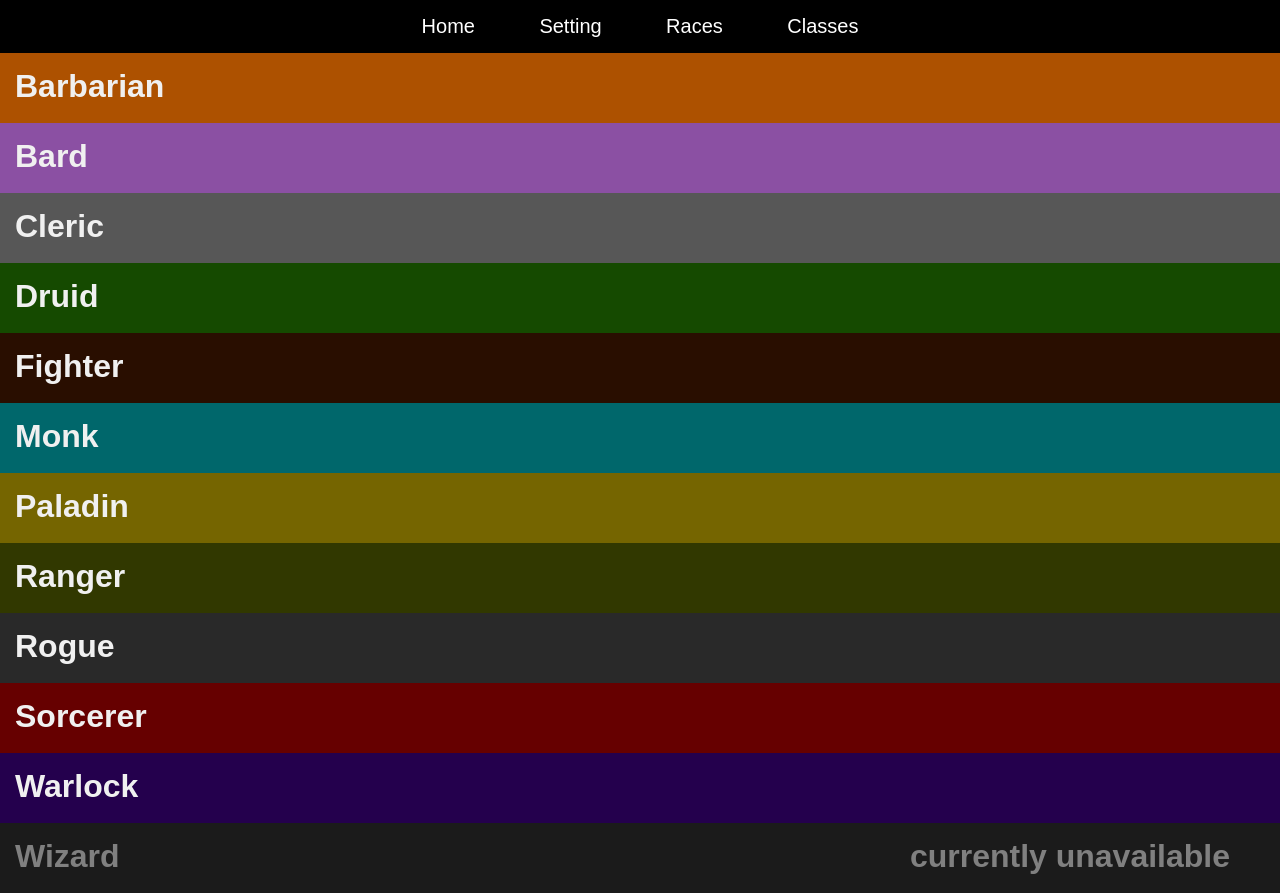
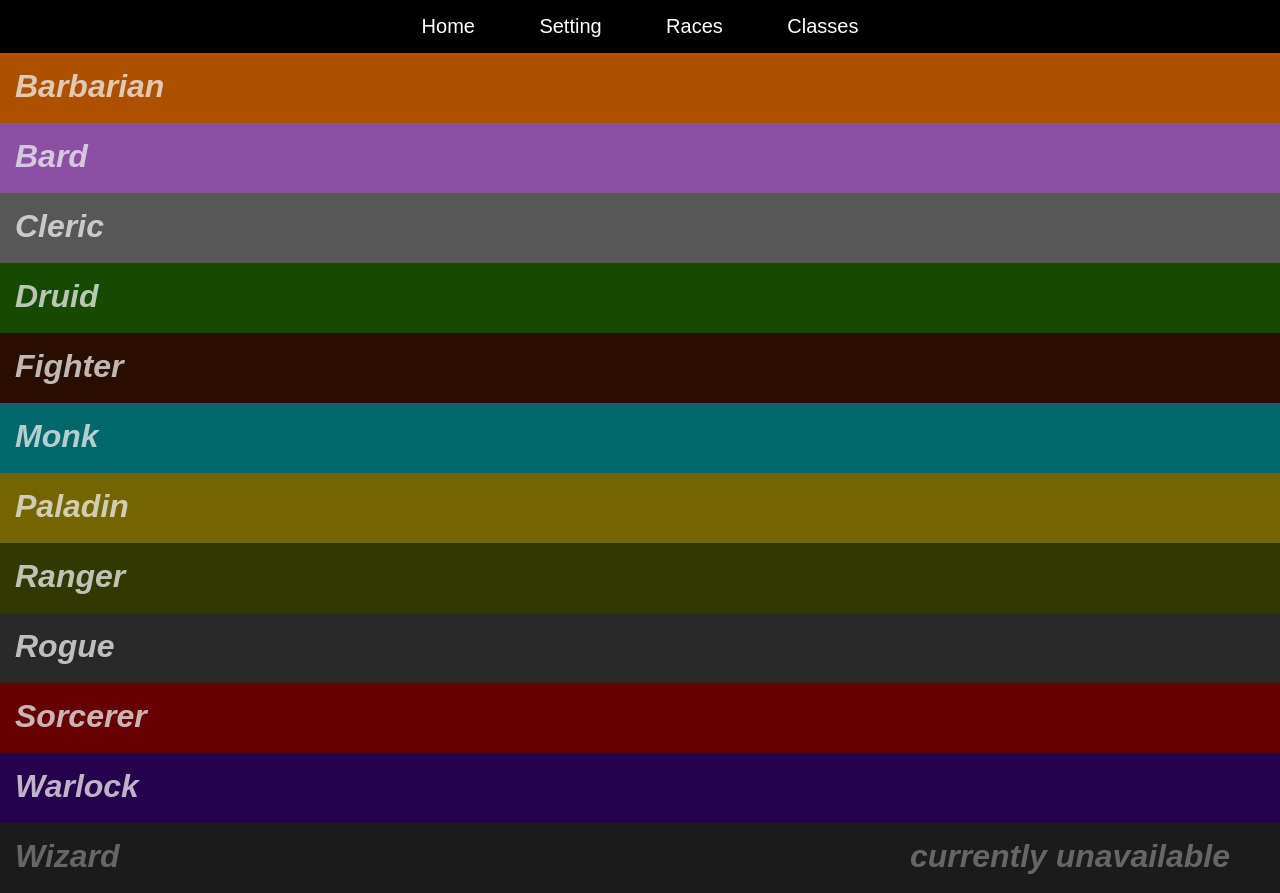
Before and after one commit to mwiltzius/dnd_oneshot, a Flask app: page /classes in a window 1280 px wide. Run offline with Flask 2, Linux system fonts and the light colour scheme.

Commit message:
finished classes

```diff
--- a/static/css/classes.css
+++ b/static/css/classes.css
@@ -16,6 +16,7 @@
     color: white;
     padding: 15px;
     overflow: hidden;
+    cursor: pointer;
 }
 
 .class h1, p{
@@ -24,10 +25,23 @@
 
 .class h1{
     user-select: none;
+    opacity: 0.75;
+    font-style: italic;
+    margin-bottom: 20px;
 }
 
 .class p{
-    padding: 20px 3px 10px;
+    padding: 0 3px 10px;
+    cursor: initial;
+    line-height: 23px;
+}
+
+.class p:first-of-type::first-letter{
+    font-size: 50px;
+    float: left;
+    font-family: Georgia, 'Times New Roman', Times, serif;
+    line-height: 46px;
+    padding-right: 5px;
 }
 
 .class:hover{
@@ -91,6 +105,7 @@
 
 #wizard{
     background-color: #1b1b1b;
+    cursor: default;
     /* background-image: url("https://www.transparenttextures.com/patterns/always-grey.png"); */
 }
 
--- a/static/scripts/classes.js
+++ b/static/scripts/classes.js
@@ -11,7 +11,7 @@ $(document).ready(function(){
             $(this).attr('expanded', 'true');
 
             $('.class').animate({height: '70px'}, {duration: 300, queue: false});
-            $(this).animate({height: '200px'}, {duration: 300, queue: false});
+            $(this).animate({height: '220px'}, {duration: 300, queue: false});
         }
     })
 
--- a/static/scripts/races.js
+++ b/static/scripts/races.js
@@ -1,8 +1,8 @@
 $(document).ready(function(){
 
     var descriptions = {
-        dragonborn: 'This is the dragonborn description, we are bold and racist.',
-        dwarf: 'I am a dwarf. I dig.',
+        dragonborn: "Nobody can remember a time when the dragonborn did not walk the earth. According to their own histories, they were created to tend the earth, just as the dragons were created to tend the heavens. As a consequence of this belief, the dragonborn possess an empire spanning many other races, which they rule over. The dragonborn themselves seldom leave the empire except for matters of state. However, some dragonborn can be found beyond the borders, sometimes as adventurers, and other times as exiles. </p><br><p> The dragonborn live in a strict caste system, with each 'clan', each composed of one of the many metallic colors. These clans claim to share power equally, but in truth each vies for the emperor's seat, and when they cannot get it, his favor. </p><br></p> The chromatic dragonborn, however, are not so lucky. Viewed as 'fake' or faded, these dragonborn occupy the lowest rung of society, even below the other races that live among them.",
+        dwarf: 'I am a dwarf. I dig. Diggy hole!',
         elf: 'And you thought the dragonborn were racist.',
         gnome: 'Sneaky and smol.',
         halfelf: 'Between two worlds.',
@@ -24,7 +24,7 @@ $(document).ready(function(){
             'border-bottom': '2px solid ' + color,
             'border-right': '20px solid ' + color
         })
-        $('.race-description p').text(descriptions[$(this).attr('id')])
+        $('.race-description p').html(descriptions[$(this).attr('id')])
 
         $('.cover').css('display', 'block');
 
--- a/templates/classes.html
+++ b/templates/classes.html
@@ -24,38 +24,51 @@
         <div class="class-content">
             <div class="class" id="barbarian">
                 <h1>Barbarian</h1>
-                <p>Lorem ipsum text</p>
+                <p>Stick with the Player's handbook for this one, because they really don't use magic. If yours for some ungodly reason DOES use magic, please talk to me.</p>
             </div>
             <div class="class" id="bard">
                 <h1>Bard</h1>
-                <p>More lorem ipsum</p>
+                <p>Hailing from universities of acclaim and high standing, a bard can find their calling in a great many things, from prowess with a sword to skill in subterfuge. All find common identity in one particular talent, however - the ability to weave their will into the minds of those around them, alter their emotions and perception - and from that, shape reality itself. This is the magic of the bards, and is learnt only after many years of practice and study. There are many tools a bard might select to accomplish these feats, though most usually choose some kind of musical instrument. Other, more skilled bards may use their own voice, or sometimes even the written word.</p>
+                <p>Due to their extensive training in magic and culture, bards often find favor among nobility and others of high class. Few lord or ladies can be found without one in their employ. Upon graduation, a bard receives documentation of their accomplishment, which may be used as proof of identity and license to use magic in a world where it is seldom trusted, and often illegal.</p>
             </div>
             <div class="class" id="cleric">
                 <h1>Cleric</h1>
+                <p>Sometimes, a priest of the gods, or of a particular god is rewarded for their faith with a kernel of that god's power. Most of the time, these priests understand the gift to be a sign of a higher calling, becoming clerics who travel the land to serve their god's will wherever it might be. Some of these clerics end up joining orders or other formal institutions, whereas others find the path of the wanderer to be more to their liking.</p>
             </div>
             <div class="class" id="druid">
                 <h1>Druid</h1>
+                <p>Ask any common man or woman what they see in a tree, and they might tell you of its potential for firewood; in a rock, its use as a brick; or in water, its knack for quenching thirst. Have them spend a few years among them, however, and they might begin to see what the Druid sees - that all these and more are connected to each other by the many spirits that inhabit them. To the druid, the thing and its spirit are indistingushable from each other, and it is from this inisght that the druid is able to achieve their apparent power - for the spirits have their own desires and aversions, and idiosyncrasies which can be used to the advantage of one who understands them.</p>
+                <p>Whether by knowing the right rituals or the proper gifts to appease them, druids can invite to spirits to intervene, calm them when they are riled, and incite them when the situation calls for it. As a druid increases in their relationship to this community, so too can they learn to manipulate their own spirit as well, taking on the forms of all kinds of beasts of the natural world.</p>
             </div>
             <div class="class" id="fighter">
                 <h1>Fighter</h1>
+                <p>The player's handbook is good for this one too. Basically, melee-only classes stay the same. If magic is introduced in some way, there needs to be an excuse. Work it out with me if you have questions.</p>
             </div>
             <div class="class" id="monk">
                 <h1>Monk</h1>
+                <p>Monks use Ki, which may seem magical, but it really isn't. It's just being <span style="font-style: italic; color: inherit">really</span> physically fit, you know?</p>
             </div>
             <div class="class" id="paladin">
                 <h1>Paladin</h1>
+                <p>Unlike the hordes of knights dedicating themselves to one lord or another, a paladin finds themselves serving a much higher purpose. Among the faithful, they rank as priests, while the orders of their commanders and generals hold the weight of a bishop's. In order to carry out the correct understanding of their god's teachings, most paladins begin their training at a young age. They begin their studies in theology, before moving on to swordsmanship. They refine these skills under the tutlage of an experienced paladin, who helps guide their skills as well as their faith.</p>
+                <p>As a paladin's connection with their god grows, they are permitted some small amount of their god's power, often perceived to the unititated to be simple magic - but as any among the faithful would know, the power was never theirs to begin with.</p>
             </div>
             <div class="class" id="ranger">
                 <h1>Ranger</h1>
+                <p>Rooty-tooty-pointy-shooty</p>
             </div>
             <div class="class" id="rogue">
                 <h1>Rogue</h1>
+                <p>One sneaky boi</p>
             </div>
             <div class="class" id="sorcerer">
                 <h1>Sorcerer</h1>
+                <p>Frequently confused for warlocks, sorcerers tend to fall victim to many of the same prejudices and assumptions surrounding their fellow magic-wielders. However they obtained their powers, however, it remains clear that a sorcerers mastery over them is not something they readily understand themselves, instead operating mostly on feeling and instinct.</p>
             </div>
             <div class="class" id="warlock">
                 <h1>Warlock</h1>
+                <p>The warlock is usually distrusted and treated with disdain, as the common perception is that they get their powers from making deals with powers that would oppose the gods. The truth, however, can sometimes be a lot more complicated - a god in one religion might be just as easily considered a demon in another. This complicated relationship with public perception leads most warlocks to operate beyond prying eyes, lest they find themselves confronted by an angry mob or the hangman's noose.</p>
+                <p>Most magic wielders without documentation are often assumed to be warlocks.</p>
             </div>
             <div class="class" id="wizard">
                 <h1>Wizard</h1>
```
Also changed, not shown: static/css/races.css (+12 -4 lines), templates/setting.html (line endings or trailing spaces).
